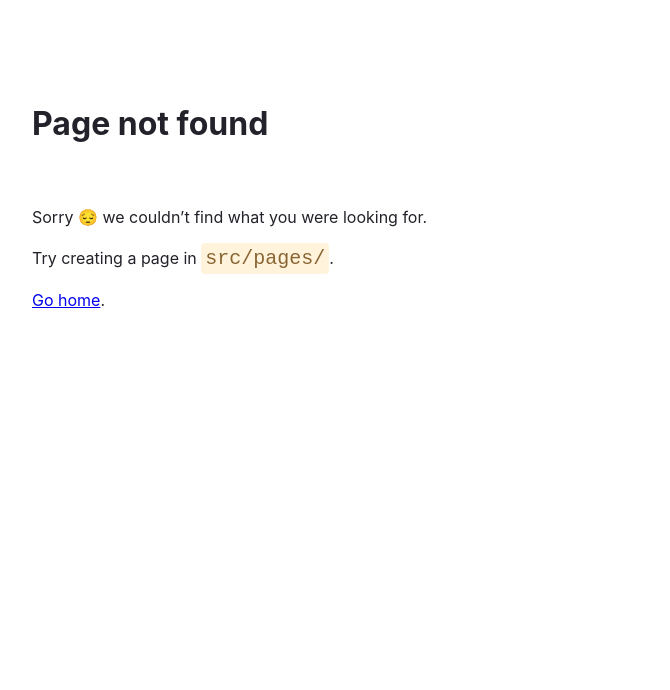
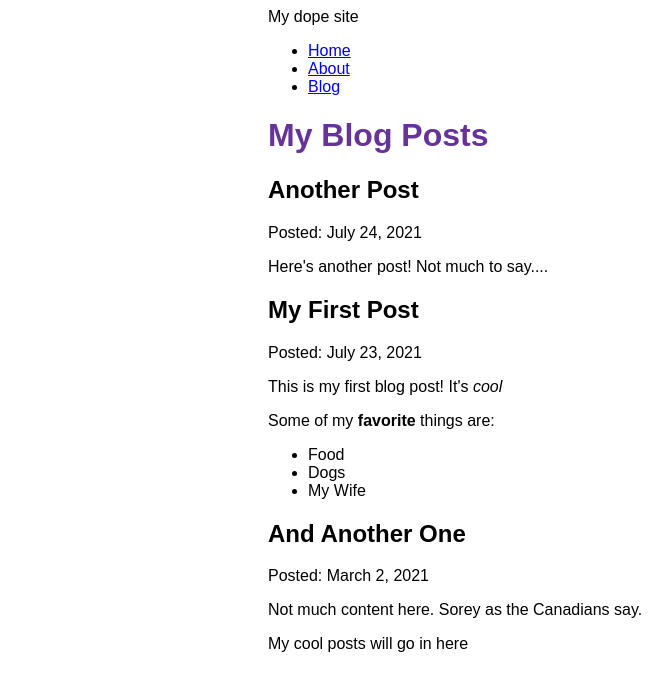
Before and after one commit to elamd/gatsby_testing, a Gatsby site: page /blog in a window 1280 px wide. Before the commit this address had no page. Shown: the whole page, without its empty margins (72-742 px from the left). Built offline with nearby package versions, Linux system fonts and the light colour scheme; Gatsby itself is replaced by a stand-in of ours.

Commit message:
Add mdx renderer

```diff
--- /dev/null
+++ b/blog/0001.mdx
@@ -0,0 +1,13 @@
+---
+title: "My First Post"
+date: 2021-07-23
+meta: "blah"
+---
+
+This is my first blog post! It's _cool_
+
+Some of my **favorite** things are:
+
+- Food
+- Dogs
+- My Wife
--- /dev/null
+++ b/blog/0002.mdx
@@ -0,0 +1,6 @@
+---
+title: "Another Post"
+date: 2021-07-24
+---
+
+Here's another post! Not much to say....
--- /dev/null
+++ b/blog/0003.mdx
@@ -0,0 +1,6 @@
+---
+title: "And Another One"
+date: 2021-02-30
+---
+
+Not much content here. Sorey as the Canadians say.
--- a/gatsby-config.js
+++ b/gatsby-config.js
@@ -1,9 +1,18 @@
 module.exports = {
     siteMetadata: {
         siteUrl: `https://www.yourdomain.tld`,
+        title: `My dope site`
     },
     plugins: [
         "gatsby-plugin-image",
-        "gatsby-plugin-sharp"
+        "gatsby-plugin-sharp",
+        {
+            resolve: "gatsby-source-filesystem",
+            options: {
+                name: `blog`,
+                path: `${__dirname}/blog`
+            }
+        },
+        "gatsby-plugin-mdx",
     ],
 }
--- a/package.json
+++ b/package.json
@@ -15,8 +15,11 @@
     "clean": "gatsby clean"
   },
   "dependencies": {
+    "@mdx-js/mdx": "^1.6.22",
+    "@mdx-js/react": "^1.6.22",
     "gatsby": "^4.5.4",
     "gatsby-plugin-image": "^2.5.2",
+    "gatsby-plugin-mdx": "^3.5.2",
     "gatsby-plugin-sharp": "^4.5.2",
     "gatsby-source-filesystem": "^4.5.2",
     "react": "^17.0.1",
--- a/src/components/layout.js
+++ b/src/components/layout.js
@@ -1,11 +1,23 @@
 import * as React from 'react'
-import { Link } from 'gatsby'
+import { Link, useStaticQuery, graphql } from 'gatsby'
 import * as css from './layout.module.css'
 
 const Layout = ({ pageTitle, children }) => {
+
+  const data = useStaticQuery(graphql`
+    query {
+      site(siteMetadata: {}) {
+        siteMetadata {
+          title
+        }
+      }
+    }
+  `);
+
   return (
     <div className={css.container}>
-      <title>{pageTitle}</title>
+      <title>{pageTitle} | {data.site.siteMetadata.title}</title>
+      <header className={css.siteTitle}>{data.site.siteMetadata.title}</header>
       <nav>
         <ul className={css.navLinks}>
           <li className={css.navLinkItem}>
@@ -16,6 +28,11 @@ const Layout = ({ pageTitle, children }) => {
           <li className={css.navLinkItem}>
             <Link to="/about" className={css.navLinkText}>
               About
+            </Link>
+          </li>
+          <li className={css.navLinkItem}>
+            <Link to="/blog" className={css.navLinkText}>
+              Blog
             </Link>
           </li>
         </ul>
--- a/src/components/layout.module.css
+++ b/src/components/layout.module.css
@@ -1,6 +1,6 @@
 .container {
   margin: auto;
-  max-width: 500px;
+  max-width: 600px;
   font-family: sans-serif;
 }
 
@@ -18,3 +18,10 @@
 .nav-link-text {
   color: black;
 }
+
+.site-title {
+  font-size: 3rem;
+  color: gray;
+  font-weight: 700;
+  margin: 3rem 0;
+}
--- a/src/pages/about.js
+++ b/src/pages/about.js
@@ -1,5 +1,4 @@
 import * as React from 'react';
-import { Link } from 'gatsby';
 import Layout from '../components/layout';
 
 const AboutPage = () => {
--- /dev/null
+++ b/src/pages/blog.js
@@ -0,0 +1,42 @@
+import * as React from 'react'
+import Layout from '../components/layout'
+import { graphql } from 'gatsby';
+import { MDXRenderer } from 'gatsby-plugin-mdx';
+
+const BlogPage = ({ data }) => {
+  return (
+    <Layout pageTitle="My Blog Posts">
+      <u1>
+        {
+          data.allMdx.nodes.map((node) => (
+            <article key={node.id}>
+              <h2>{node.frontmatter.title}</h2>
+              <p>Posted: {node.frontmatter.date}</p>
+              <MDXRenderer>
+                {node.body}
+              </MDXRenderer>
+            </article>
+          ))
+        }
+      </u1>
+      <p>My cool posts will go in here</p>
+    </Layout>
+  )
+}
+
+export const query = graphql`
+  query MyQuery {
+    allMdx(sort: {order: DESC, fields: frontmatter___date}) {
+      nodes {
+        id
+        body
+        frontmatter {
+          date(formatString: "MMMM D, YYYY")
+          title
+        }
+      }
+    }
+  }
+`;
+
+export default BlogPage
```
Also changed, not shown: 1 other file.
